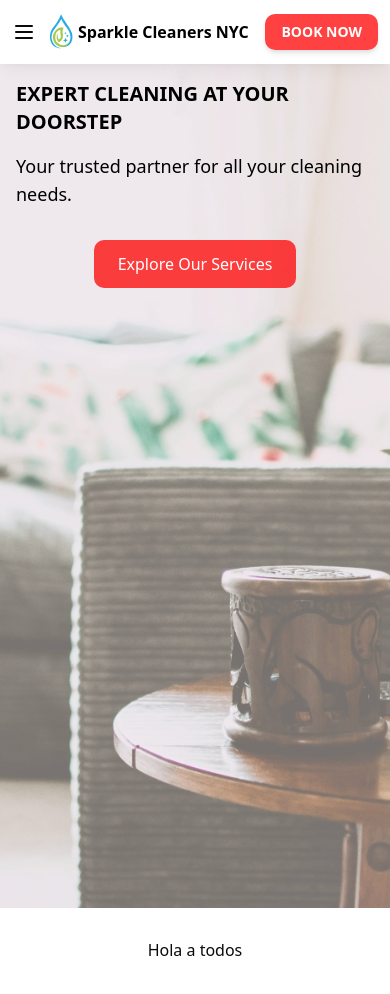
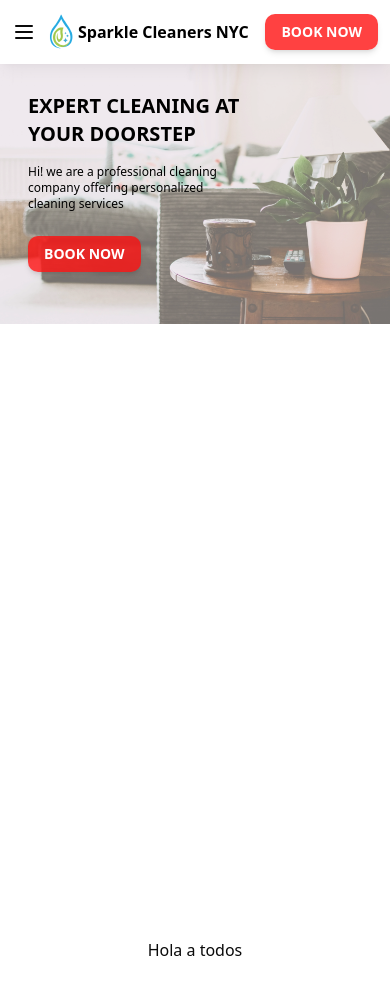
Before and after one commit to gabo-ga/SparkleCleaners, a Next.js app: page / in a window 390 px wide. Shown: the top 994 px of the page. Built offline with nearby package versions, Linux system fonts and the light colour scheme.

Commit message:
hero section responsive

```diff
--- a/components/Hero/index.tsx
+++ b/components/Hero/index.tsx
@@ -1,5 +1,6 @@
 "use client"
 import Image from 'next/image';
+import BookNowButton from '../booknowButton';
 
 export default function Hero() {
     return (
@@ -9,14 +10,14 @@ export default function Hero() {
                 alt="Sparkle Cleaners Background"
                 fill
                 priority
-                className="object-cover filter brightness-100 opacity-60"
+                className="object-contain object-top filter brightness-100 opacity-60 lg:object-cover"
             />
-            <div className="absolute flex flex-col items-center justify-center text-black p-4">
-                <h1 className="text-xl lg:text-6xl font-bold mb-4">EXPERT CLEANING AT YOUR DOORSTEP</h1>
-                <p className="text-lg lg:text-xl mb-8">Your trusted partner for all your cleaning needs.</p>
-                <a href="#services" className="px-6 py-3 bg-[#FF0F0FC9] text-white rounded-lg hover:bg-[#ff0f0f] transition-colors duration-300">
-                    Explore Our Services
-                </a>
+            <div className="absolute flex flex-col items-center justify-center text-black p-7 pr-34 sm:p-10 sm:pr-38 sm:pt-14">
+                <h1 className="text-xl sm:text-4xl lg:text-6xl font-bold mb-4">EXPERT CLEANING AT YOUR DOORSTEP</h1>
+                <p className="text-xs sm:text-xl mb-6">Hi! we are a professional cleaning company offering personalized cleaning services</p>
+                <div className='flex items-start justify-start w-full'>
+                <BookNowButton/>
+                </div>
             </div>
         </div>
     );
```
